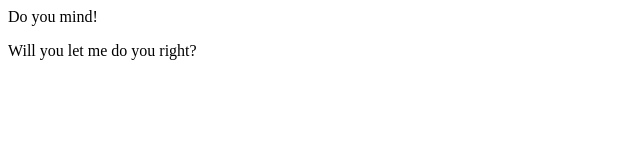
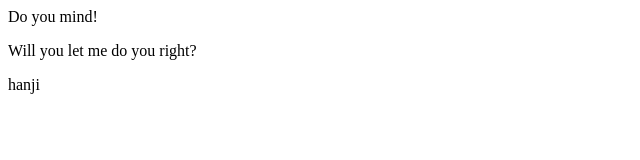
Before and after one commit to YashJoshi102/localRepo, a plain HTML site: page index.html in a window 1280 px wide. Shown: the full height of the page, 0-640 px from the left. Drawn offline with Linux system fonts and the light colour scheme.

Commit message:
todays pull request

```diff
--- a/index.html
+++ b/index.html
@@ -1,2 +1,3 @@
 <p>Do you mind!</p>
 <p>Will you let me do you right?</p>
+<P>hanji</P>
```
